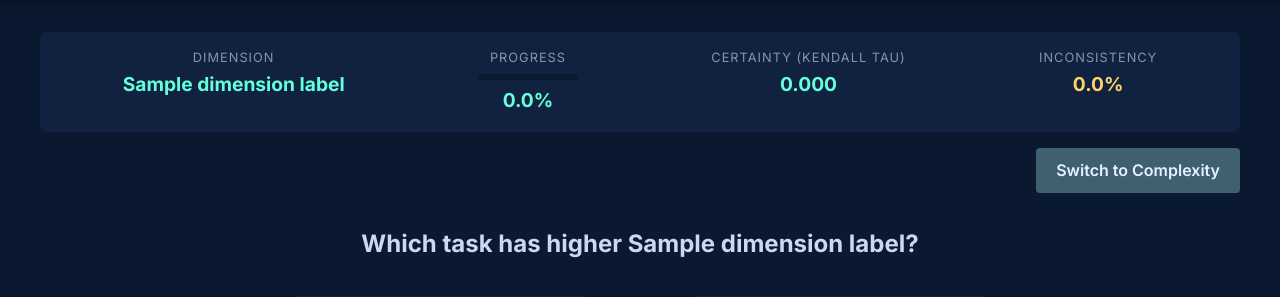
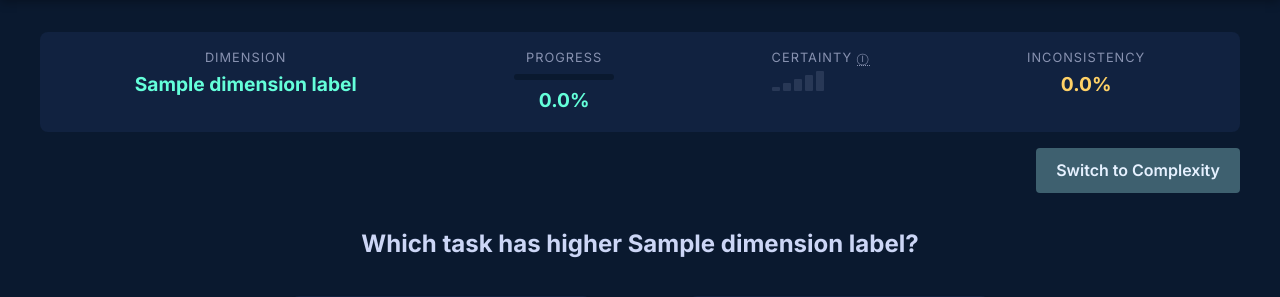
Before and after one commit to johan162/pairwise, a Flask app: template app/templates/compare.html in a window 1280 px wide. Shown: the part 70-367 px from the top of the page. Run offline with Flask 3, Linux system fonts and the light colour scheme; the template is opened without the code that fills it: most values are stand-ins (such as "Sample title", 1, 10 or a date in 2020).

Commit message:
Certainty as a signal strength instead

```diff
--- a/app/static/css/style.css
+++ b/app/static/css/style.css
@@ -365,6 +365,31 @@
     border: 1px solid rgba(100, 255, 218, 0.4);
 }
 
+/* Certainty Meter */
+.info-icon {
+    cursor: help;
+    font-size: 0.9em;
+    color: var(--text-secondary);
+    border-bottom: 1px dotted var(--text-secondary);
+}
+
+.certainty-container {
+    display: flex;
+    align-items: center;
+    height: 1.5rem; /* Match text height */
+}
+
+.certainty-svg .bar {
+    fill: var(--text-secondary);
+    opacity: 0.2;
+    transition: fill 0.3s, opacity 0.3s;
+}
+
+.certainty-svg .bar.filled {
+    fill: #D8C3A5; /* Sophisticated Muted Gold */
+    opacity: 1;
+}
+
 /* Footer */
 footer {
     text-align: center;
--- a/app/templates/compare.html
+++ b/app/templates/compare.html
@@ -15,8 +15,16 @@
             <span class="value">{{ "%.1f"|format(progress) }}%</span>
         </div>
         <div class="stat">
-            <span class="label">Certainty (Kendall Tau)</span>
-            <span class="value">{{ "%.3f"|format(tau) }}</span>
+            <span class="label">Certainty <span class="info-icon" title="Measures ranking stability. More bars indicate a more reliable ranking.">ⓘ</span></span>
+            <div class="certainty-container" title="Kendall Tau: {{ '%.3f'|format(tau) }}">
+                <svg width="55" height="20" viewBox="0 0 55 20" class="certainty-svg">
+                    <rect x="0" y="16" width="8" height="4" rx="1" class="bar {% if tau >= 0.0 %}filled{% endif %}" />
+                    <rect x="11" y="12" width="8" height="8" rx="1" class="bar {% if tau >= 0.2 %}filled{% endif %}" />
+                    <rect x="22" y="8" width="8" height="12" rx="1" class="bar {% if tau >= 0.4 %}filled{% endif %}" />
+                    <rect x="33" y="4" width="8" height="16" rx="1" class="bar {% if tau >= 0.6 %}filled{% endif %}" />
+                    <rect x="44" y="0" width="8" height="20" rx="1" class="bar {% if tau >= 0.8 %}filled{% endif %}" />
+                </svg>
+            </div>
         </div>
         <div class="stat">
             <span class="label">Inconsistency</span>
```
